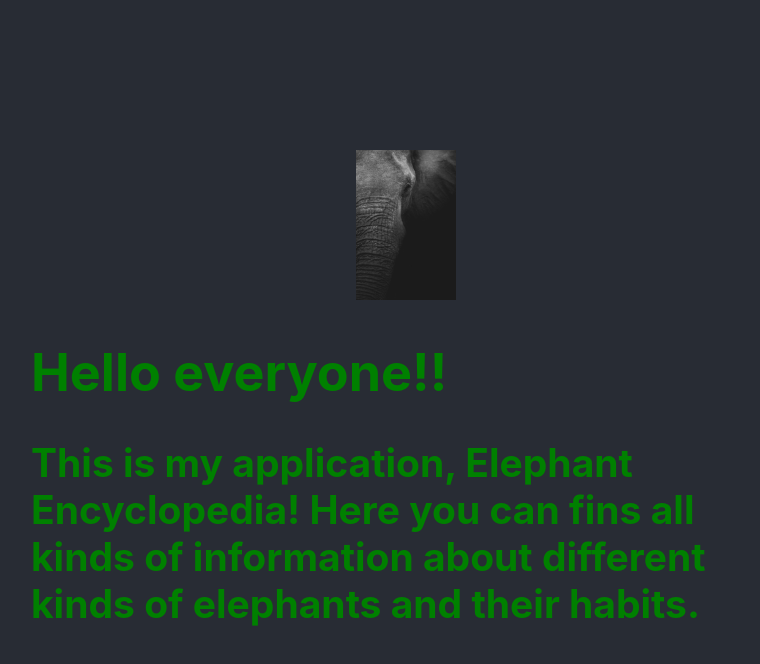
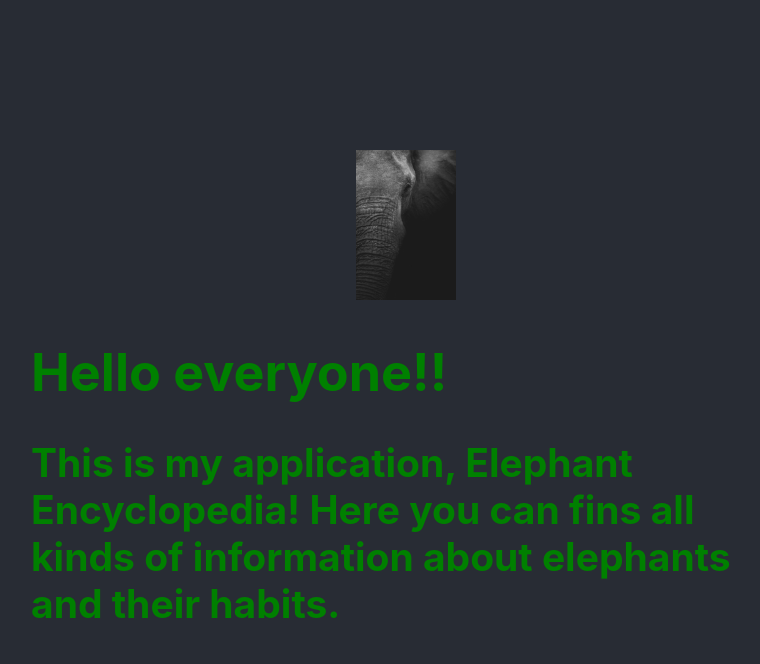
Before and after one commit to JoyUmoekpo/Elephant-Encyclopedia, a React (Create React App) app: page / in a window 1280 px wide. Shown: the top 664 px of the page, without its empty margins (234-994 px from the left). Built offline with nearby package versions, Linux system fonts and the light colour scheme.

Commit message:
Edited props.explanation

```diff
--- a/src/App.js
+++ b/src/App.js
@@ -6,7 +6,7 @@ const App = () => {
 		{
 			greeting: "Hello everyone!",
 			explanation:
-				"This is my application, Elephant Encyclopedia! Here you can fins all kinds of information about different kinds of elephants and their habits.",
+				"This is my application, Elephant Encyclopedia! Here you can fins all kinds of information about elephants and their habits.",
 			// message: "Elephants🐘!"
 		},
 	];
```
